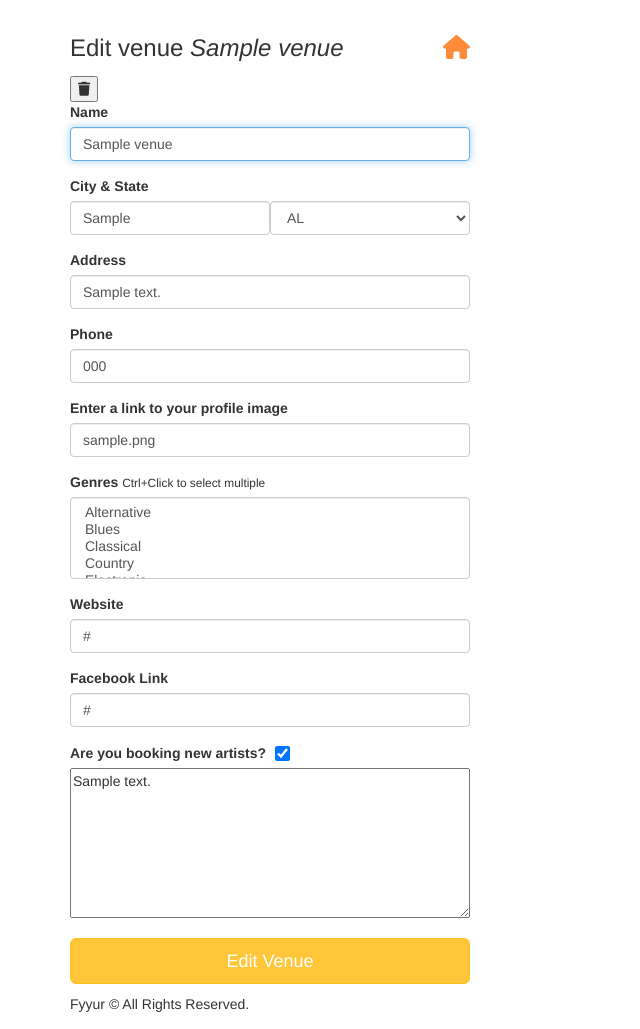
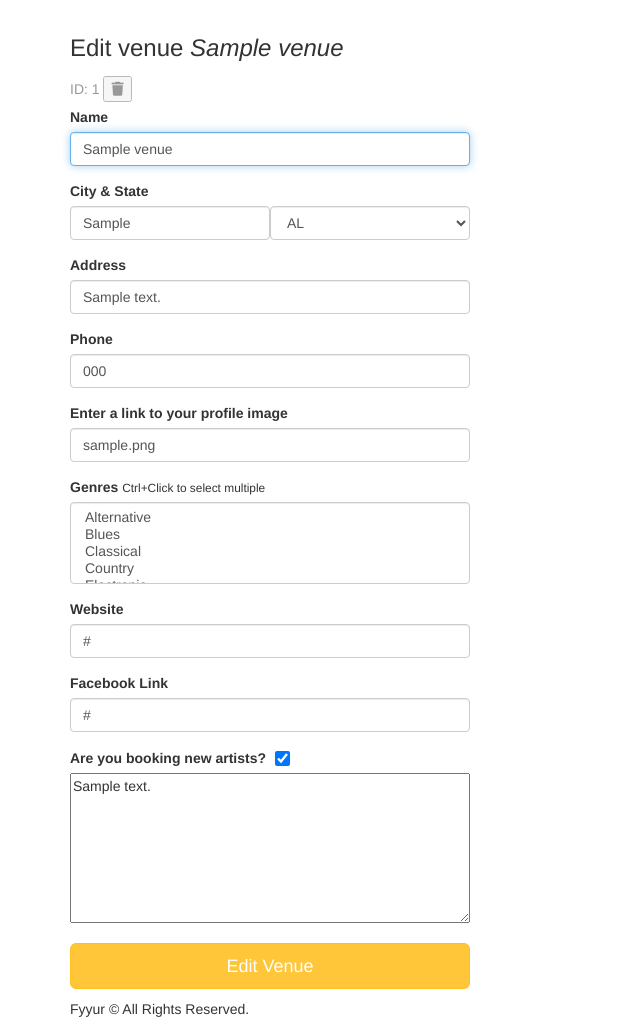
Before and after one commit to rclarkmorrow/fyyurapp, a Flask app: page /venues/1/edit in a window 1280 px wide. Shown: the part 60-1089 px from the top of the page, without its empty margins (0-640 px from the left). Run offline with Flask 2, Linux system fonts and the light colour scheme; tables that the repository leaves empty hold one stand-in row (values such as "Sample post"); some libraries are stand-ins or nearby versions.

Commit message:
Added subtitle styling to templates
Added a subtitle style paragraph to the edit_artist.html and
edit_venue.html templates to match the look and feel of the
show_artist.html and show_venue.html templates.

Removed the redundant home button icon from the edit_venue template,
because it does not display correctly if a venu name is long.

```diff
--- a/templates/forms/edit_artist.html
+++ b/templates/forms/edit_artist.html
@@ -6,8 +6,11 @@
   <form class="form" method="post" action="/artists/{{artist.id}}/edit">
 
     <h3 class="form-heading">Edit artist <em>{{ artist.name }}</em></h3>
-    <button type="button" id="delete-artist" data-id="{{ artist.id }}"><i class="fas fa-trash"></i></button>
 
+    <p class="subtitle">
+			ID: {{ artist.id }}
+      <button type="button" id="delete-artist" data-id="{{ artist.id }}"><i class="fas fa-trash"></i></button>
+    </p>
 
     <div class="form-group">
       <label for="name">Name</label>
--- a/templates/forms/edit_venue.html
+++ b/templates/forms/edit_venue.html
@@ -5,8 +5,12 @@
 <div class="form-wrapper">
   <form class="form" method="post" action="/venues/{{venue.id}}/edit">
 
-    <h3 class="form-heading">Edit venue <em>{{ venue.name }}</em> <a href="{{ url_for('index') }}" title="Back to homepage"><i class="fa fa-home pull-right"></i></a></h3>
-    <button type="button" id="delete-venue" data-id="{{ venue.id }}"><i class="fas fa-trash"></i></button>
+    <h3 class="form-heading">Edit venue <em>{{ venue.name }}</em></h3>
+
+    <p class="subtitle">
+			ID: {{ venue.id }}
+      <button type="button" id="delete-venue" data-id="{{ venue.id }}"><i class="fas fa-trash"></i></button>
+    </p>
 
     <div class="form-group">
       <label for="name">Name</label>
```
